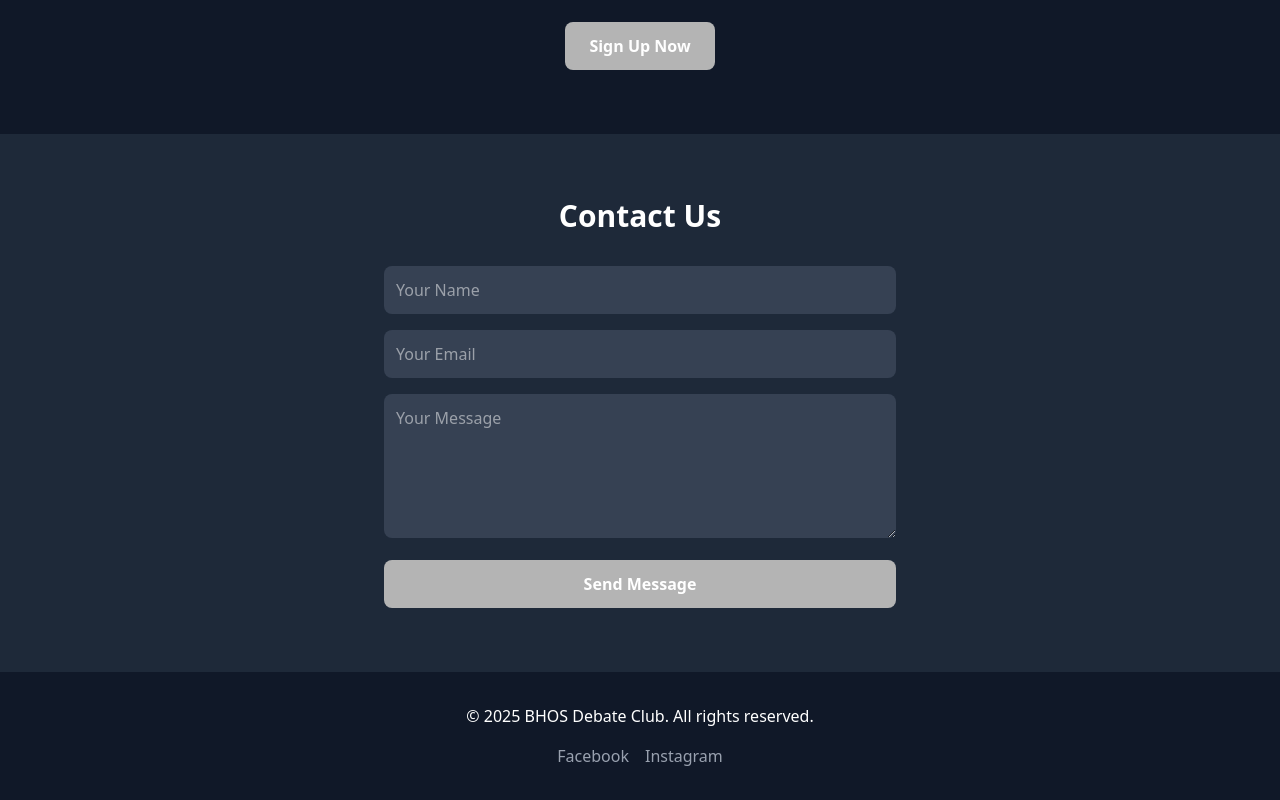
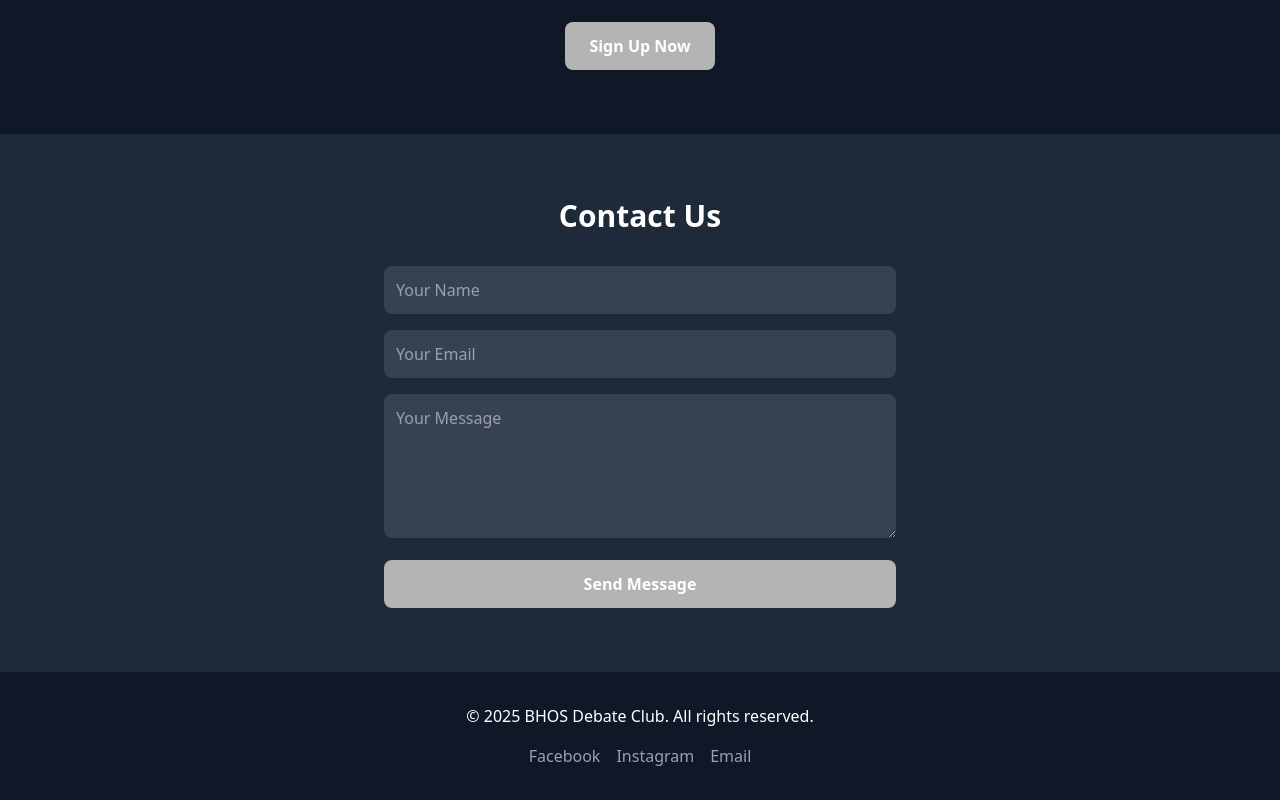
Before and after one commit to Amin-Asadullayev/bhos-debate-nextjs, a Next.js app: page / in a window 1280 px wide. Shown: the part 1194-1994 px from the top of the page. Built offline with nearby package versions, Linux system fonts and the light colour scheme.

Commit message:
Update Footer.jsx email

```diff
--- a/src/components/Footer.jsx
+++ b/src/components/Footer.jsx
@@ -6,6 +6,7 @@ const Footer = () => {
                 <div className="mt-4 flex justify-center space-x-4">
                     <a target="_blank" href="https://www.facebook.com/people/BHOS-Debate-Club/100074306918748/" className="text-gray-400 hover:text-white">Facebook</a>
                     <a target="_blank" href="https://www.instagram.com/bhos.debate/" className="text-gray-400 hover:text-white">Instagram</a>
+                    <a target="_blank" href="mailto:debate@bhos.edu.az"className="text-gray-400 hover:text-white">Email</a>
                 </div>
             </div>
         </footer>
```
